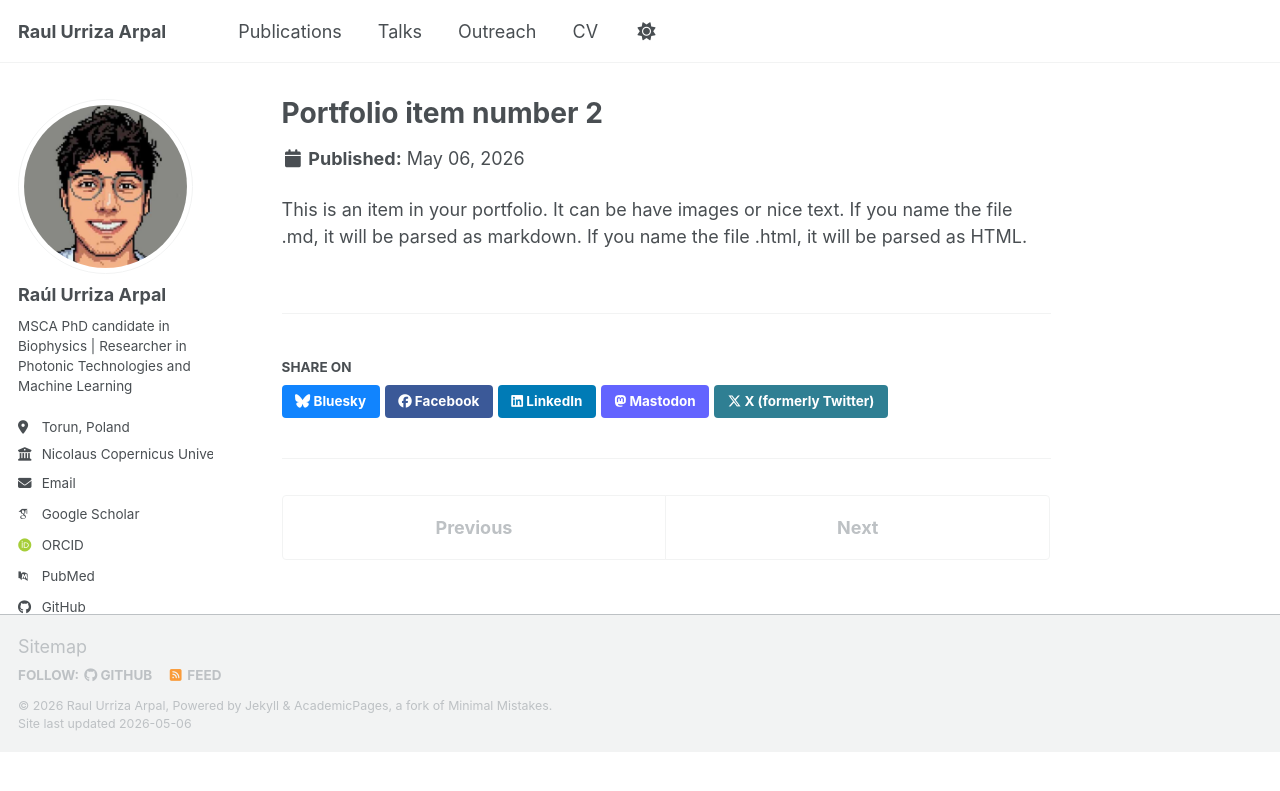
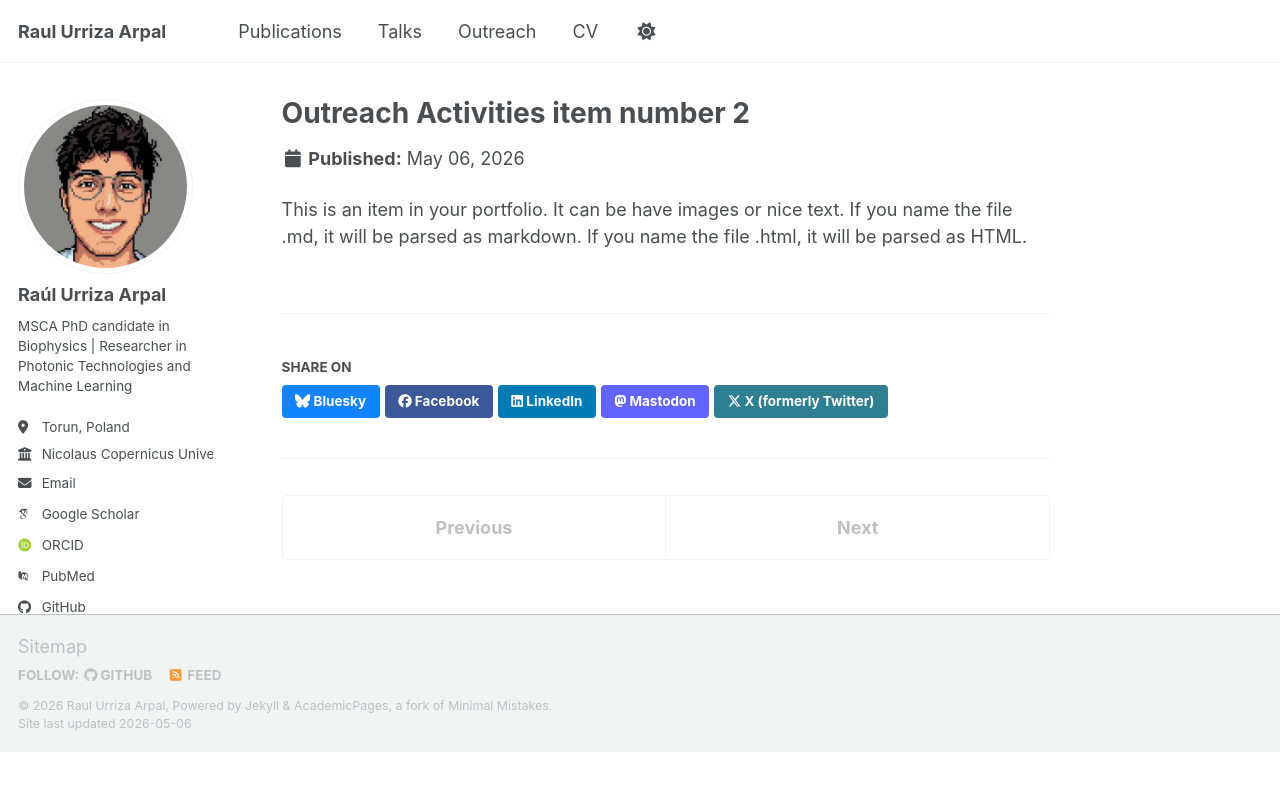
Before and after one commit to RaulUrriza/raulurriza.github.io, a Jekyll site: the page built from _portfolio/outreach-2.html, in a window 1280 px wide. Shown: the top 791 px of the page. Built offline with Jekyll 4.4.1, drawn with Linux system fonts in a browser that asks for light colours; some web fonts are replaced; a script bundle is joined from its source files by our own code; library files that are not in the unit come from our copies.

Commit message:
Update outreach-2.html

```diff
--- a/_portfolio/outreach-2.html
+++ b/_portfolio/outreach-2.html
@@ -1,7 +1,7 @@
 ---
-title: "Portfolio item number 2"
-excerpt: "Short description of portfolio item number 2 <br/><img src='/images/500x300.png'>"
-collection: portfolio
+title: "Outreach Activities item number 2"
+excerpt: "Short description of Outreach Activities item number 2 <br/><img src='/images/500x300.png'>"
+collection: Outreach Activities
 ---
 
 This is an item in your portfolio. It can be have images or nice text. If you name the file .md, it will be parsed as markdown. If you name the file .html, it will be parsed as HTML.
```
